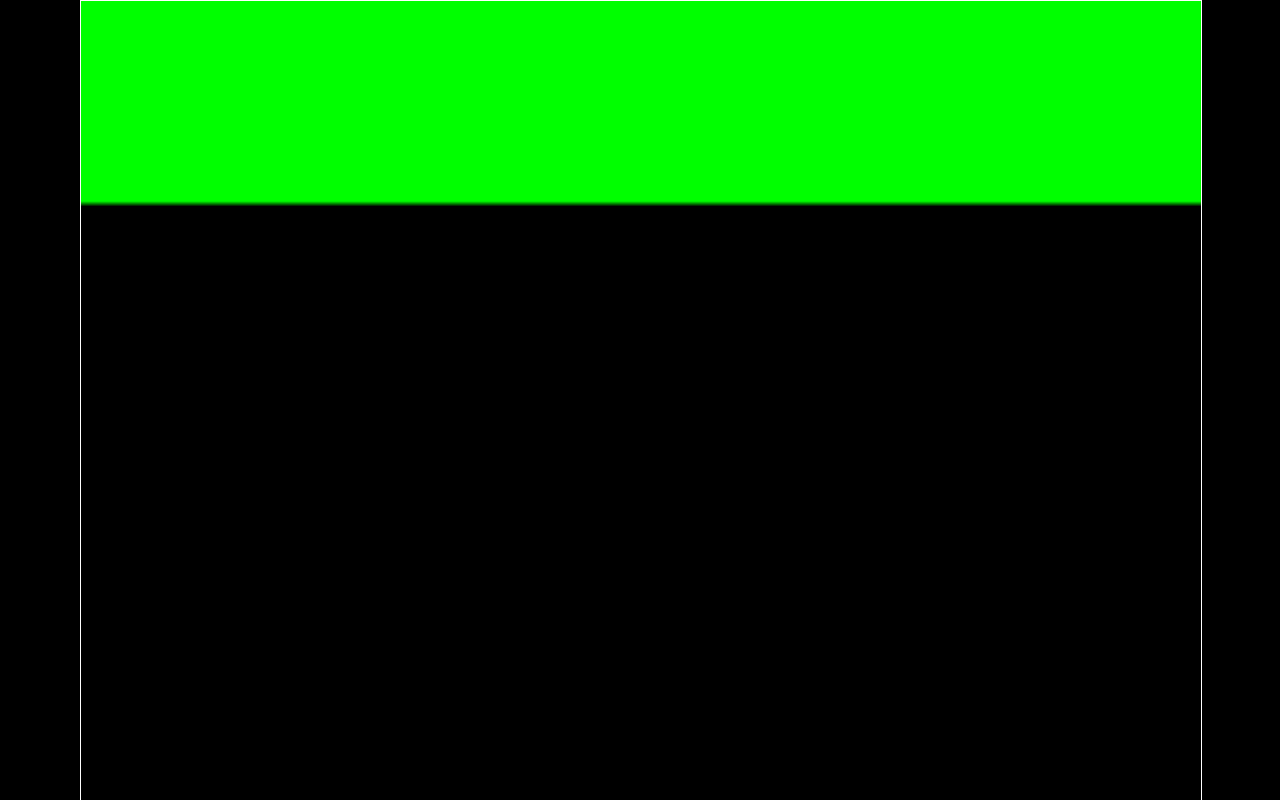
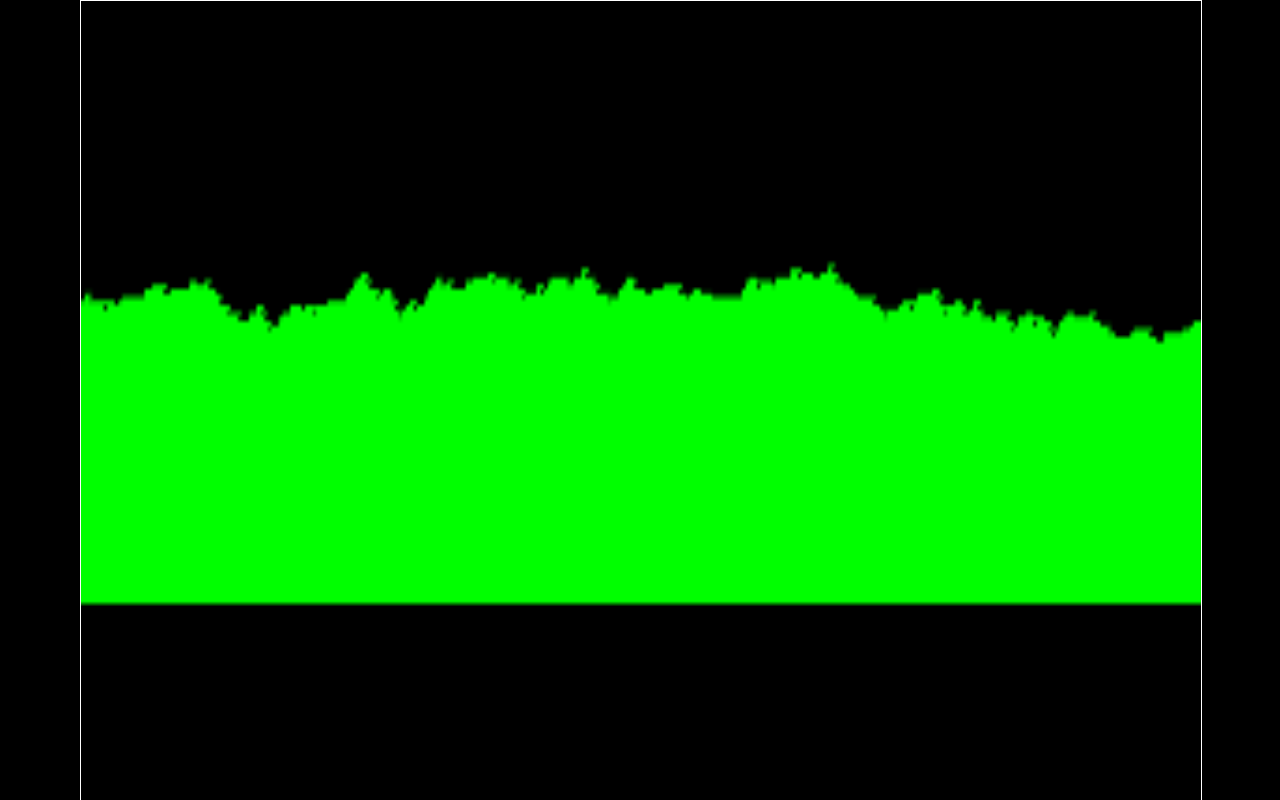
Before and after one commit to athdot/javascript-game, a plain HTML site: page levels/02/level.html in a window 1280 px wide. Drawn offline with Linux system fonts and the light colour scheme.

Commit message:
Update level.html

```diff
--- a/levels/02/level.html
+++ b/levels/02/level.html
@@ -59,7 +59,7 @@ var centy = 0
 var sidescroll = parseInt(document.getElementById('boi').value);
 function load(){
     ctx.drawImage(image,
-        sidescroll, 100,   // Start at 70/20 pixels from the left and the top of the image (crop),
+        sidescroll, 0,   // Start at 70/20 pixels from the left and the top of the image (crop),
         300, 200,   // "Get" a `50 * 50` (w * h) area from the source image (crop),
         centx, centy,     // Place the result at 0, 0 in the canvas,
         imgx, imgy); // With as width / height: 100 * 100 (scale)
```
